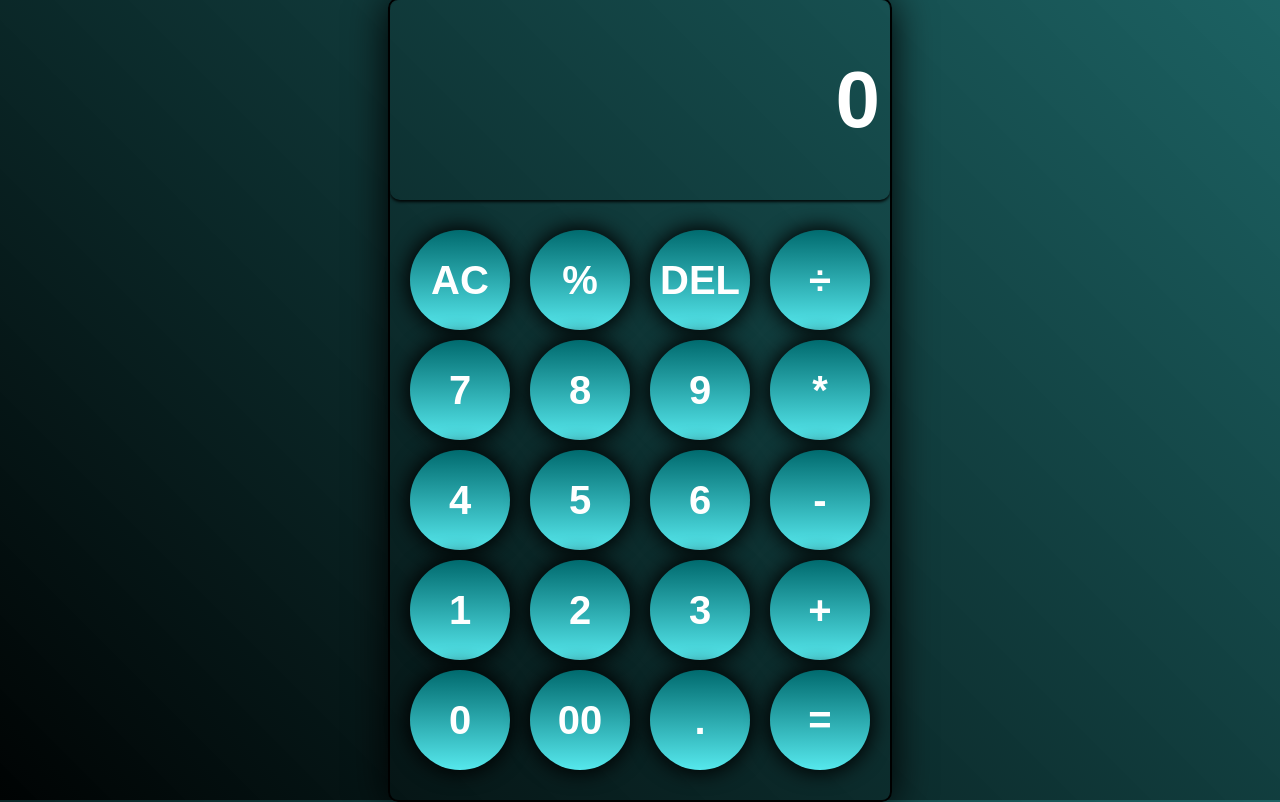
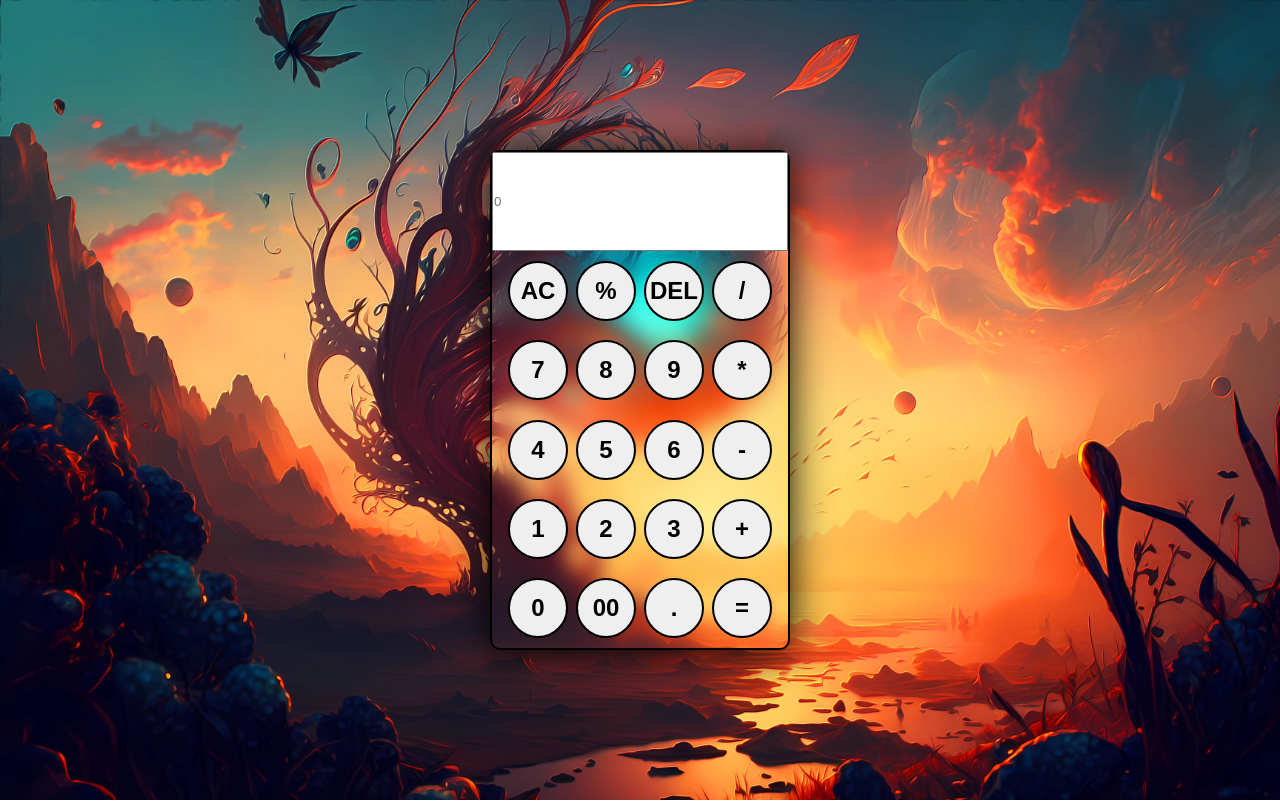
Before and after one commit to ashutosh-moharana/Ashutosh, a plain HTML site: page index.html in a window 1280 px wide. Drawn offline with Linux system fonts and the light colour scheme.

Commit message:
added styles

```diff
--- a/index.html
+++ b/index.html
@@ -11,15 +11,17 @@
 <body>
 
    <div id="main">
-      <div>
+      <div id="input-field">
            <input type="text" placeholder="0">
       </div>
-     <div>
-       <div class="keys">
+     <div id="key-container">
+
+
+       <div class="keys key-row-one">
            <button>AC</button>
            <button>%</button>
            <button class="operator">DEL</button>
-           <button class="operator">÷</button>
+           <button class="operator">/</button>
 
        </div>
 
--- a/script.js
+++ b/script.js
@@ -1,4 +1,4 @@
- let keys=document.querySelectorAll(".keys");
+ let keys=document.querySelectorAll("button");
 let input=document.querySelector("input");
 let str="";
 
@@ -9,6 +9,7 @@ arr.forEach((b)=>{
             str=eval(str);
             input.value=str;
         }
+
         else if(e.target.innerText=="DEL"){
             str=str.substring(0,str.length-1);
             input.value=str;
--- a/styles.css
+++ b/styles.css
@@ -1,21 +1,28 @@
-*{
-    padding: 0px;
-    margin: 0px;
-    border-sizing:border-box;
+* {
+  padding: 0;
+  margin: 0;
+  box-sizing: border-box;
+}
+
+html, body {
+  height: 100vh;
+  width: 100vw;
+  display: flex;
+  justify-content: center;
+  align-items: center;
+  /* background:linear-gradient(90deg,#006D71F5,#59F0F5F5);
+   */
+
 
 }
+
 body{
-
-    width: 100%;
-    height: 100vh;
-    display: flex;
-    justify-content: center;
-    align-items: center;
-    background:linear-gradient(45deg,#000303,#004F50E3);
+    background-image: url("./abc.jpg");
+    background-size: cover;
 }
 #main{
-    width: 500px;
-    height:800px;
+    width: 300px;
+    height:500px;
     border:2px solid black;
     border-radius:10px;
     background: transparent;
@@ -24,44 +31,43 @@ body{
 
 }
 
-input{
+
+#input-field{
     width: 100%;
-    height:200px;
-    border:none;
-    padding-bottom:0px;
-    margin-bottom: 10px
-    background: transparnt;
-    font-size: 80px;
-    font-weight:bold;
-    text-align: right;
-    margin-bottom:30px;
+    height: 20%;
     border-radius:10px;
-    background: transparent ;
-    box-shadow:0px 2px 3px 0px rgba(0, 0, 0, 0.89);
+    background-color: red;
 }
-input::placeholder {
-    color:#ffffff ;
-    padding-right: 10px;
-
-
+#input-field>input{
+    width: 100%;
+    height:100% ;
 }
-button{
-
-    border: none;
-    height:100px;
-    width:100px;
-    border-radius: 50%;
-    font-size: 40px;
-    font-weight: bold;
-    background: linear-gradient(180deg,#006D71F5,#59F0F5F5);
-    color: #ffffff;
-    box-shadow: 0px 0px 20px 3px rgba(0, 0, 0, 0.9607843137254902);
-
-
+#key-container{
+    height: 80%;
+    width: 100%;
+    /* background-color: rgb(11, 138, 143); */
+    display: flex;
+    flex-direction: column;
+    padding-inline: 1rem;
+    border-radius:10px;
+    backdrop-filter: blur(10px);
 
 }
 .keys{
-    display:flex;
-    justify-content: space-evenly;
-    margin:0 0 10px 0;
+  height:20%;
+ display: flex;
+
+/* background-color: aquamarine; */
+justify-content: space-between;
+align-items: center;
 }
+
+button{
+  height:60px;
+  width: 60px ;
+  border-radius: 50%;
+  font-size: 1.5rem;
+  font-weight: 600;
+  font-family: sans-serif;
+  border: 2px solid black;
+}
```
Also changed, not shown: abc.jpg (added).
